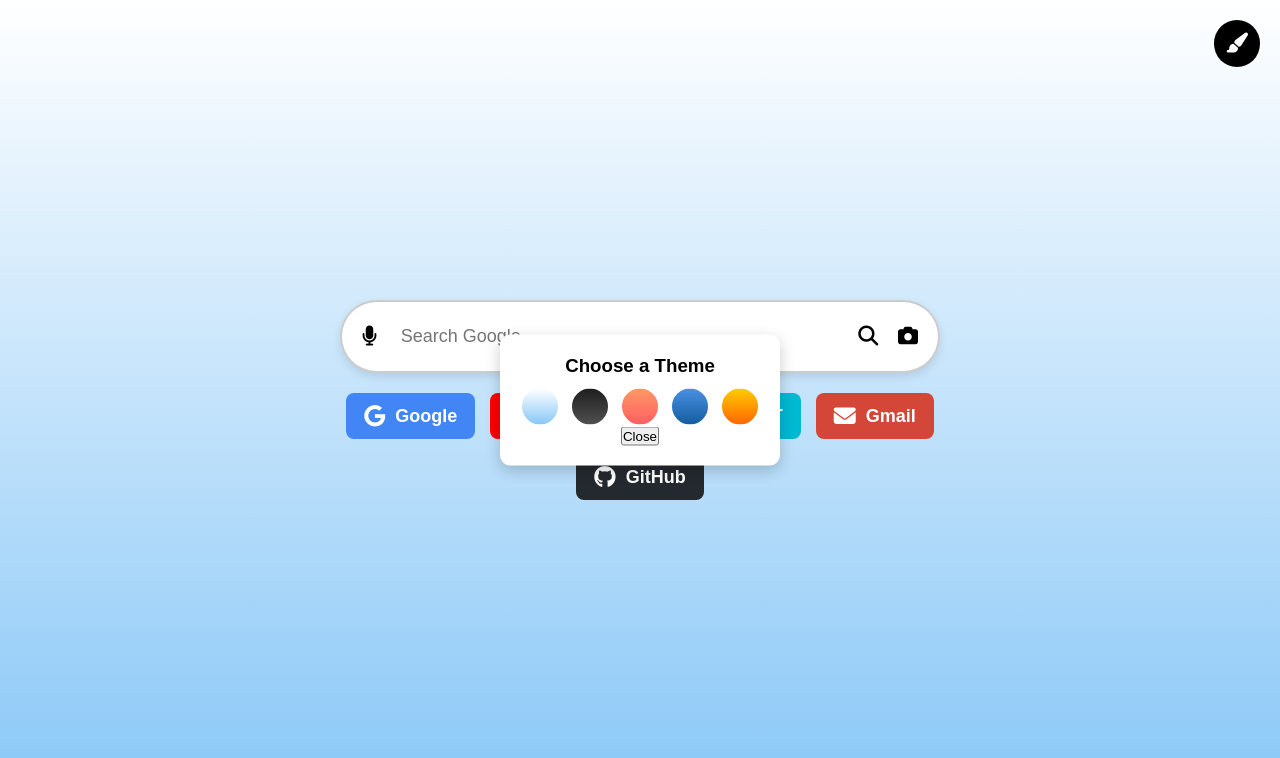
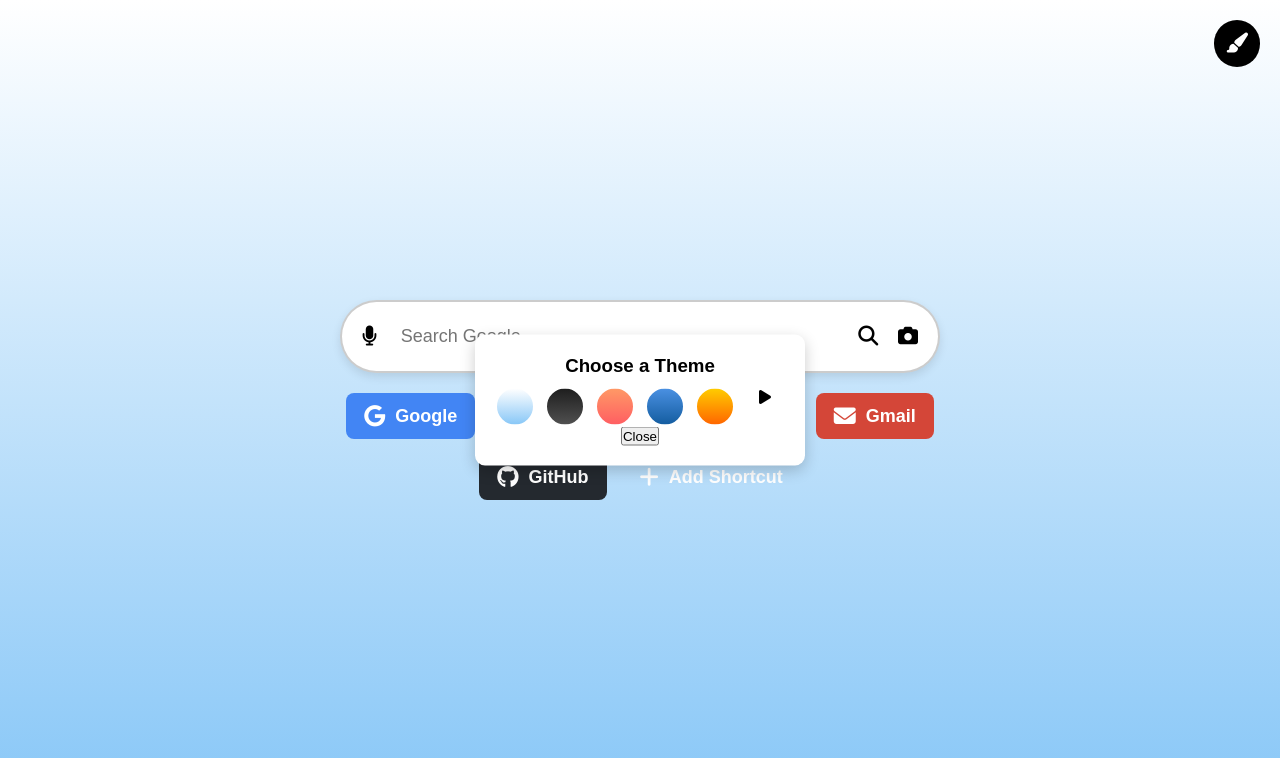
Before and after one commit to SHADOWX20ninja/custom-homepage, a browser extension: page index.html in a window 1280 px wide. Both pictures are taken after a click on the button 1236 px from the left and 43 px from the top of the page. Drawn offline with Linux system fonts and the light colour scheme.

Commit message:
Update index.html

```diff
--- a/index.html
+++ b/index.html
@@ -22,6 +22,9 @@
             <div class="color-box" data-color="#ff9966, #ff5e62"></div>
             <div class="color-box" data-color="#4a90e2, #145da0"></div>
             <div class="color-box" data-color="#ffcc00, #ff6600"></div>
+            <div class="color-box video-theme" data-video="https://static.moewalls.com/videos/preview/2025/miyamoto-musashi-praying-vagabond-preview.webm">
+                <i class="fa-solid fa-play"></i>
+            </div>
         </div>
         <button id="close-theme">Close</button>
     </div>
@@ -52,6 +55,9 @@
             <a href="https://github.com" target="_blank" class="github">
                 <i class="fa-brands fa-github"></i> GitHub
             </a>
+            <a href="#" id="add-shortcut-btn" class="add-shortcut">
+                <i class="fa-solid fa-plus"></i> Add Shortcut
+            </a>
         </div>
     </div>
 
```
